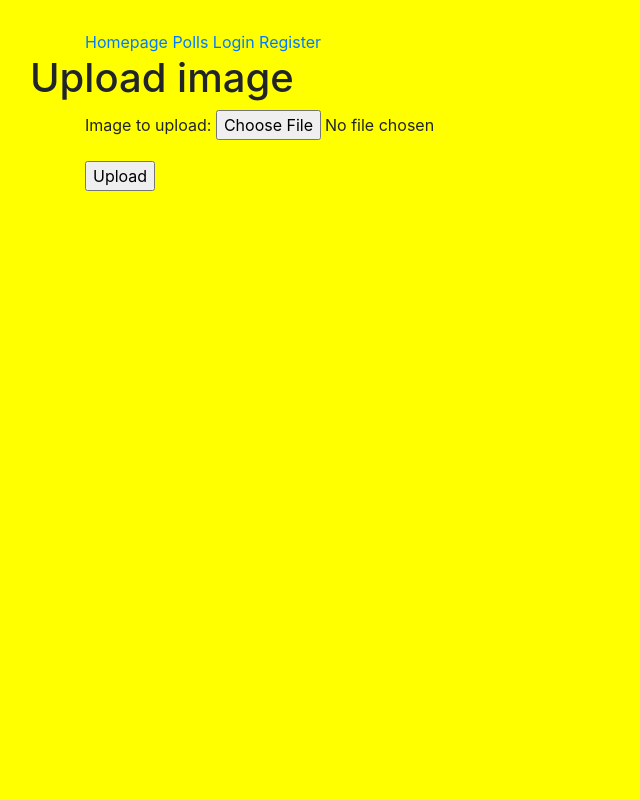
After one commit to lenardpalko/national-python-07, a Django app: page /users/upload in a window 1280 px wide. The commit adds this page. Shown: the whole page, without its empty margins (0-640 px from the left). Run offline with Django 4.2, Linux system fonts and the light colour scheme; some libraries are stand-ins or nearby versions.

Commit message:
Added static, media and emails.

```diff
--- /dev/null
+++ b/16-web-framework/mysite/assets/styles/style.css
@@ -0,0 +1,4 @@
+body {
+    background-color: yellow;
+    padding: 30px;
+}
--- a/16-web-framework/mysite/templates/base.html
+++ b/16-web-framework/mysite/templates/base.html
@@ -1,9 +1,11 @@
+{% load static %}
 <html>
     <head>
         {% block title %}
         {% endblock %}
 
         <link rel="stylesheet" href="https://stackpath.bootstrapcdn.com/bootstrap/4.4.1/css/bootstrap.min.css" integrity="sha384-Vkoo8x4CGsO3+Hhxv8T/Q5PaXtkKtu6ug5TOeNV6gBiFeWPGFN9MuhOf23Q9Ifjh" crossorigin="anonymous">
+        <link rel="stylesheet" href="{% static 'styles/style.css' %}" />
     </head>
     <body>
         {% include 'menu.html' %}
--- a/16-web-framework/mysite/templates/homepage.html
+++ b/16-web-framework/mysite/templates/homepage.html
@@ -1,4 +1,5 @@
 {% extends 'base.html' %}
+{% load static %}
 
 {% block title %}
     <title>My Site</title>
@@ -6,6 +7,7 @@
 
 {% block content %}
     <h1>
+        <img src="{% static 'images/djangoLogo.png' %}" width="75" />
         {{ title }}
     </h1>
     <p>
--- a/16-web-framework/mysite/users/forms.py
+++ b/16-web-framework/mysite/users/forms.py
@@ -1,6 +1,7 @@
 from django import forms
 from django.contrib.auth import get_user_model
 from django.contrib.auth.password_validation import validate_password, password_validators_help_text_html
+from utils.upload import store_uploaded_file
 
 AuthUser = get_user_model()
 
@@ -123,3 +124,11 @@ class RegisterForm(forms.ModelForm):
         self.instance.set_password(password)
 
         return super().save(commit)
+
+
+class UserImageForm(forms.Form):
+    image = forms.ImageField(label='Image to upload', required=True)
+
+    def save(self):
+        image = self.cleaned_data.get('image')
+        store_uploaded_file(image)
--- /dev/null
+++ b/16-web-framework/mysite/users/templates/users/emails/register.html
@@ -0,0 +1,5 @@
+<div style="padding: 20px; background-color: rgba(0, 0, 255, 0.5); color: white;">
+    <p style="font-weight: bold;">Hey {{ first_name}} {{ last_name }},</p>
+    <p>Welcome to our platform! We're glad you've chose to join us.</p>
+    <p>Have a great day!</p>
+</div>
--- /dev/null
+++ b/16-web-framework/mysite/users/templates/users/file_uploaded.html
@@ -0,0 +1,5 @@
+{% extends 'base.html' %}
+
+{% block content %}
+    File successfully uploaded!
+{% endblock %}
--- /dev/null
+++ b/16-web-framework/mysite/users/templates/users/upload.html
@@ -0,0 +1,14 @@
+{% extends 'base.html' %}
+
+{% block content %}
+    <h1>Upload image</h1>
+    <div class="container">
+        <div>
+            <form method="post" action="{% url 'users:upload' %}" enctype="multipart/form-data">
+                {% csrf_token %}
+                {{ form.as_p }}
+                <input type="submit" value="Upload" />
+            </form>
+        </div>
+    </div>
+{% endblock %}
--- a/16-web-framework/mysite/users/urls.py
+++ b/16-web-framework/mysite/users/urls.py
@@ -6,5 +6,6 @@ app_name = 'users'
 urlpatterns = [
     path('register', views.register, name='register'),
     path('login', views.login_user, name='login'),
-    path('logout', views.logout_user, name='logout')
+    path('logout', views.logout_user, name='logout'),
+    path('upload', views.upload_view, name='upload'),
 ]
--- a/16-web-framework/mysite/users/views.py
+++ b/16-web-framework/mysite/users/views.py
@@ -1,6 +1,7 @@
 from django.shortcuts import render, redirect, Http404
-from users.forms import RegisterForm
+from users.forms import RegisterForm, UserImageForm
 from django.contrib.auth import authenticate, login, logout
+from users.email import send_register_mail
 
 # Create your views here.
 def register(request):
@@ -10,7 +11,9 @@ def register(request):
         form = RegisterForm(request.POST)
 
         if form.is_valid():
-            form.save()
+            user = form.save()
+
+            send_register_mail(user)
 
             return redirect('/')
 
@@ -44,3 +47,19 @@ def login_user(request):
 def logout_user(request):
     logout(request)
     return redirect('/')
+
+
+def upload_view(request):
+    if request.method == 'GET':
+        form = UserImageForm()
+    else:
+        form = UserImageForm(request.POST, request.FILES)
+
+        if form.is_valid():
+            form.save()
+
+            return render(request, 'users/file_uploaded.html')
+
+    return render(request, 'users/upload.html', {
+        'form': form
+    })
```
Also changed, not shown: 16-web-framework/mysite/mysite/settings.py (+19 -1 lines), 16-web-framework/mysite/users/email.py (added, +30 -0 lines), 16-web-framework/mysite/utils/upload.py (added, +13 -0 lines), 16-web-framework/mysite/assets/images/djangoLogo.png (added), 1 other file.
